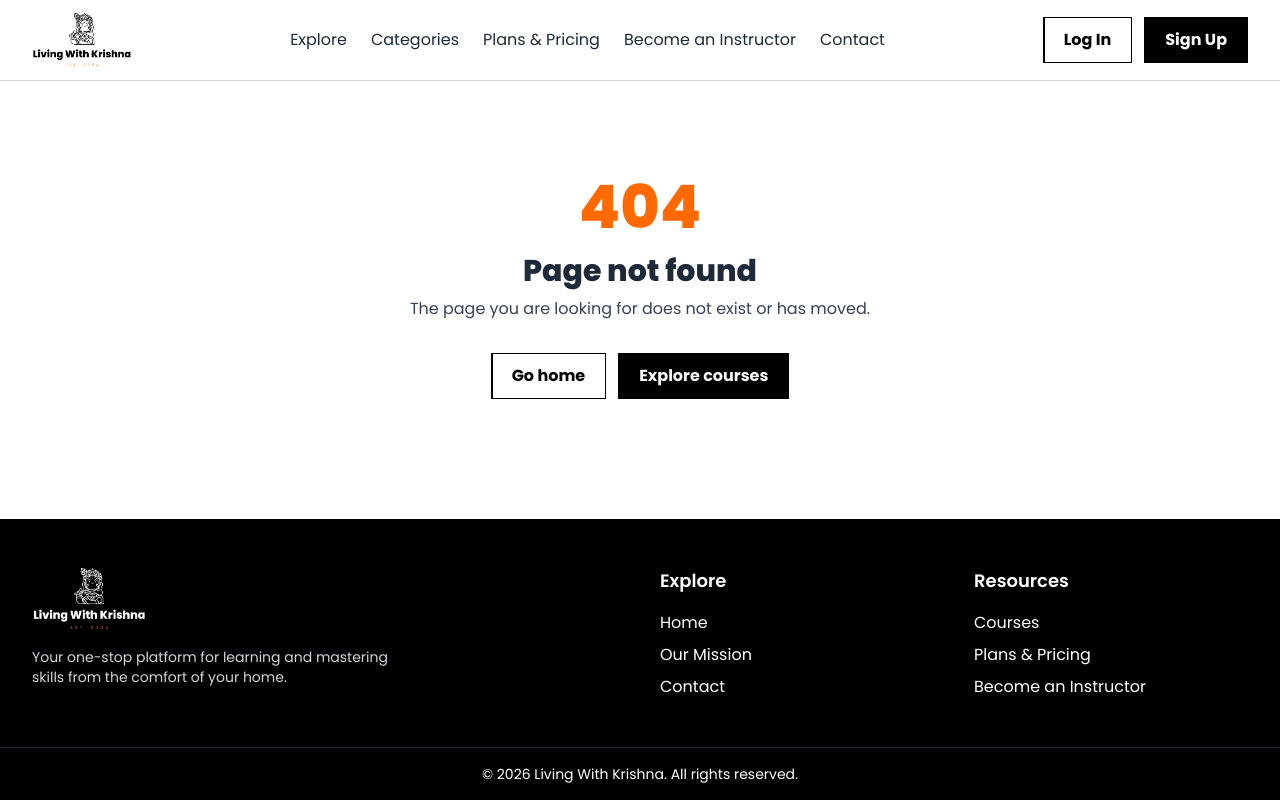
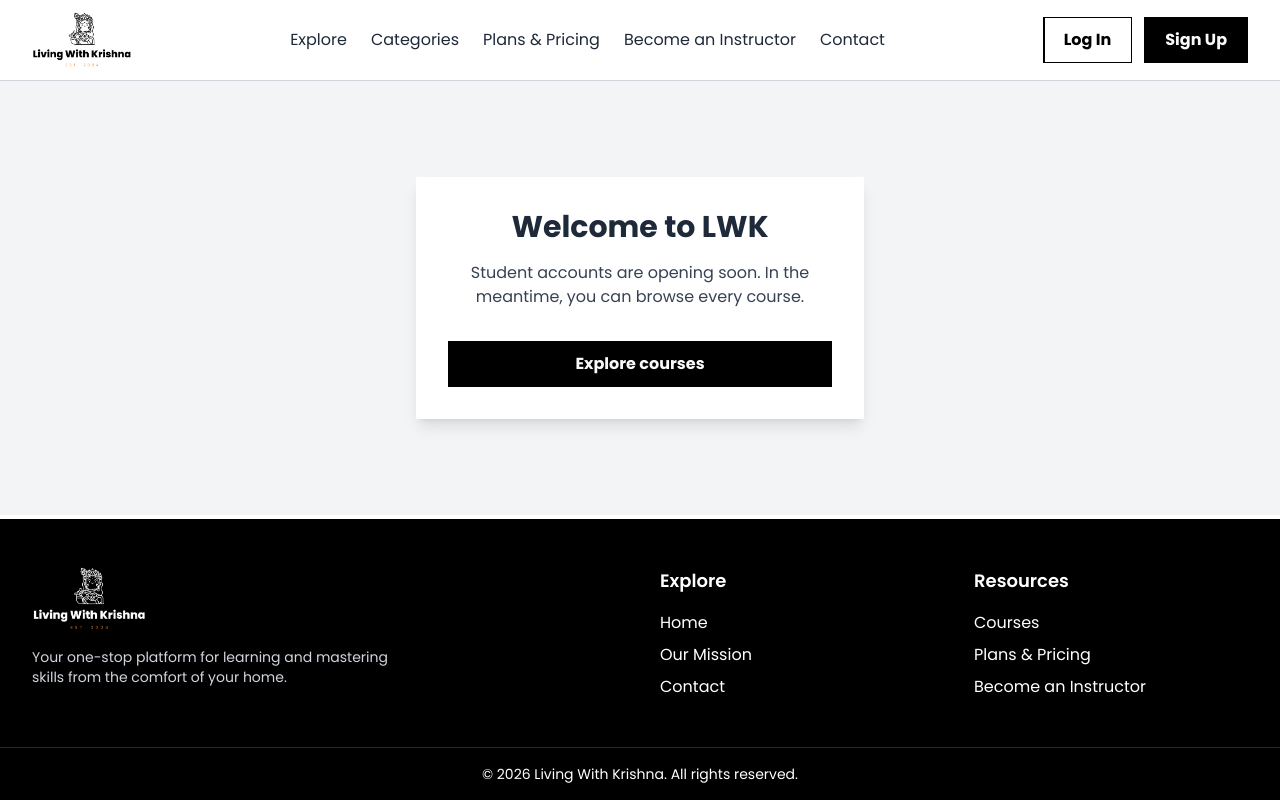
Before and after one commit to Abbbtle/lwk-website, a Next.js app in the folder apps/web/: page /login in a window 1280 px wide. Before the commit this address had no page. Built offline with nearby package versions, Linux system fonts and the light colour scheme.

Commit message:
Add account placeholders and mark Phase 1 done in the plan
- Log In and Sign Up show a coming-soon page until Phase 3
- PLAN.md: Phase 1 status and the active branch ruleset

```diff
--- /dev/null
+++ b/apps/web/src/app/login/page.tsx
@@ -0,0 +1,8 @@
+import type { Metadata } from 'next';
+import { AccountsComingSoon } from '@/components/accounts-coming-soon';
+
+export const metadata: Metadata = { title: 'Log In' };
+
+export default function LoginPage() {
+  return <AccountsComingSoon title="Welcome to LWK" />;
+}
--- /dev/null
+++ b/apps/web/src/app/sign-up/page.tsx
@@ -0,0 +1,8 @@
+import type { Metadata } from 'next';
+import { AccountsComingSoon } from '@/components/accounts-coming-soon';
+
+export const metadata: Metadata = { title: 'Sign Up' };
+
+export default function SignUpPage() {
+  return <AccountsComingSoon title="Join LWK" />;
+}
--- /dev/null
+++ b/apps/web/src/components/accounts-coming-soon.tsx
@@ -0,0 +1,18 @@
+import Link from 'next/link';
+
+// Placeholder until sign-in with Amazon Cognito arrives in Phase 3.
+export function AccountsComingSoon({ title }: { title: string }) {
+  return (
+    <div className="flex items-center justify-center bg-gray-100 px-4 py-24">
+      <div className="w-full max-w-md bg-white p-8 text-center shadow-lg">
+        <h1 className="text-3xl font-bold">{title}</h1>
+        <p className="mt-4 text-gray-700">
+          Student accounts are opening soon. In the meantime, you can browse every course.
+        </p>
+        <Link href="/explore" className="btn-solid mt-8 w-full">
+          Explore courses
+        </Link>
+      </div>
+    </div>
+  );
+}
```
Also changed, not shown: 1 other file (tests, documents, lock files or other folders).
